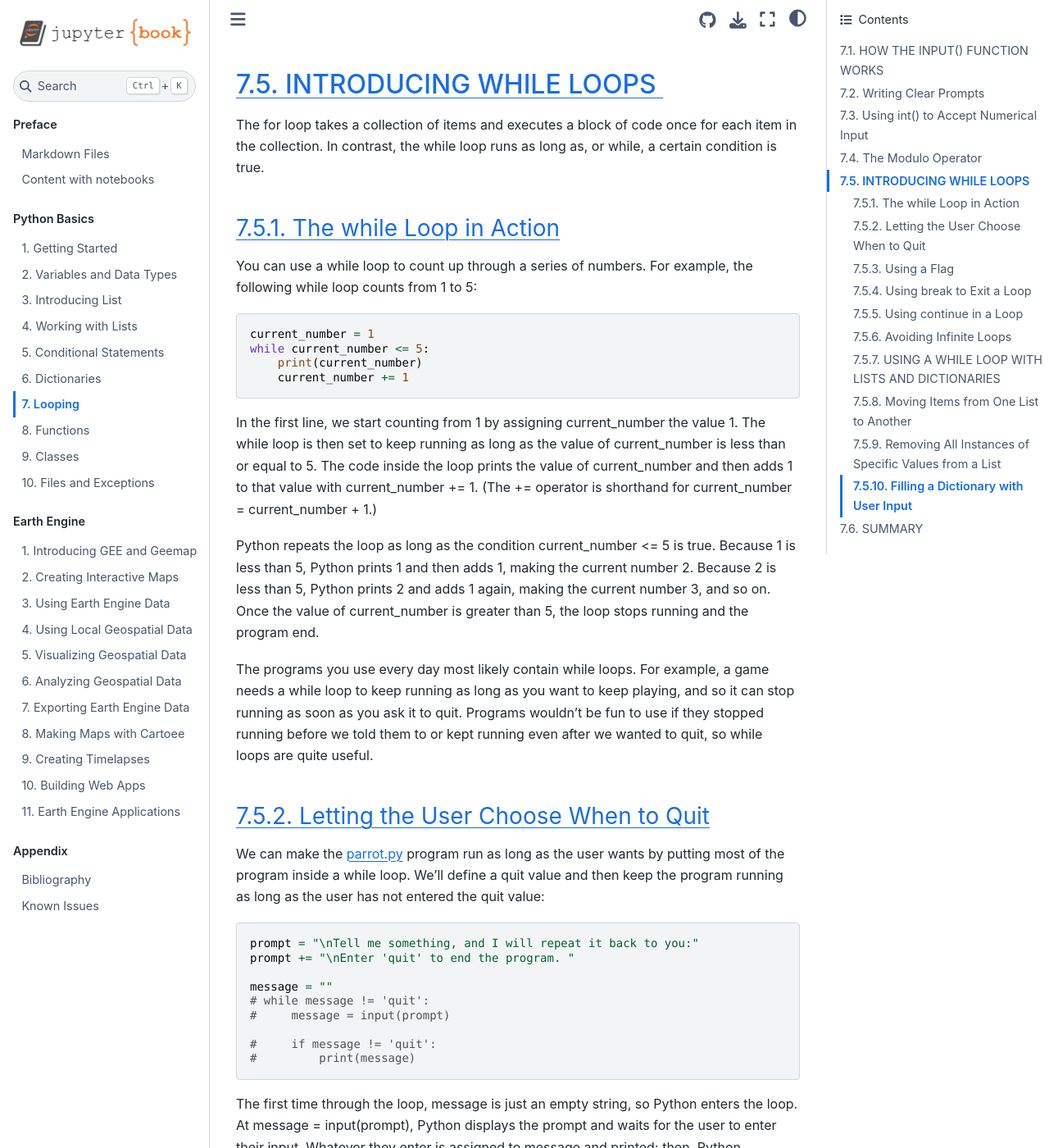
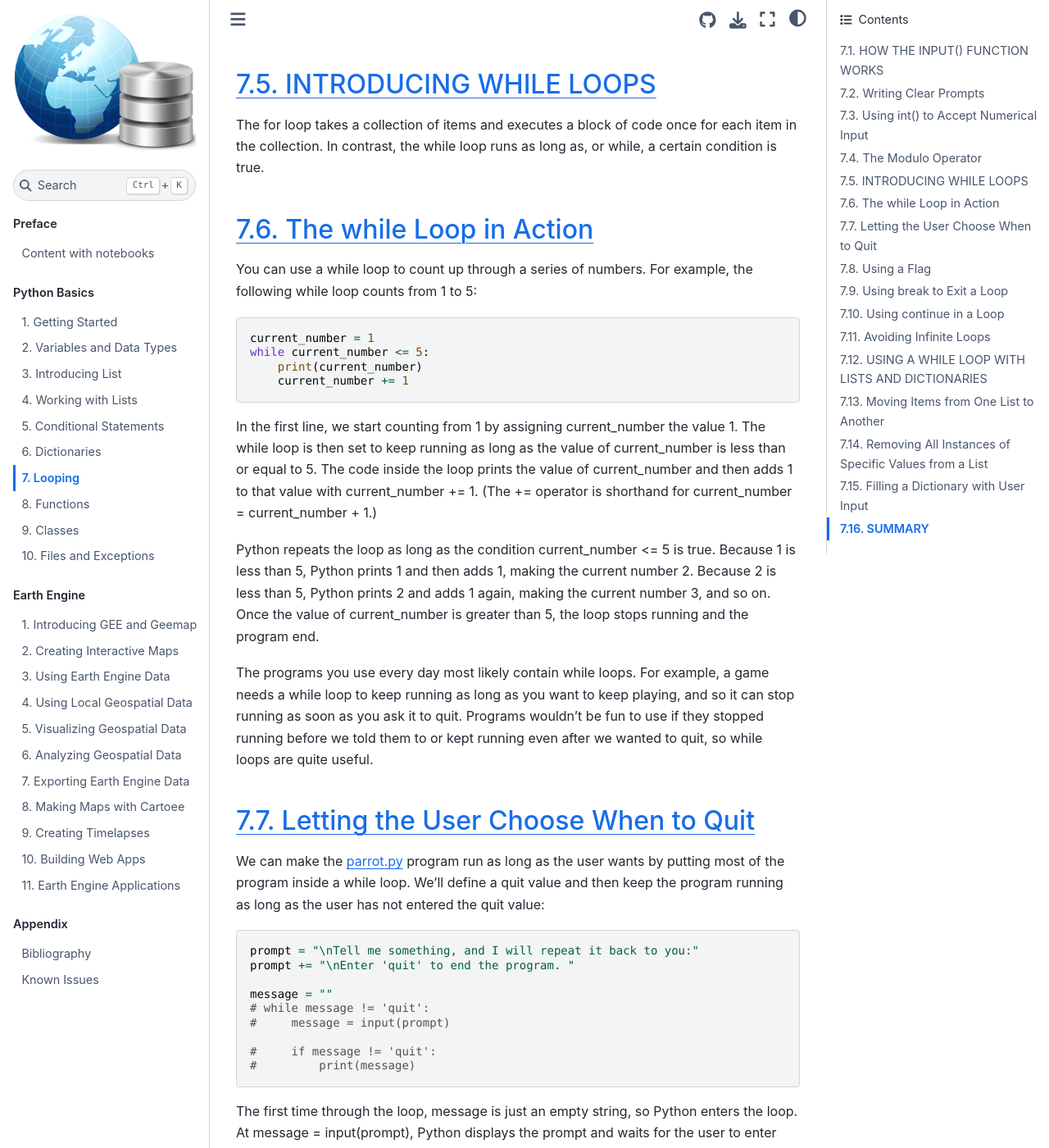
Before and after one commit to giswqs/geog-414-fall2022, a Jupyter Book: the page built from book/python/07_user_input_while_loops.md, in a window 1280 px wide and 1400 px high, scrolled down 3978 px. Shown: the whole window at 82% size. Built offline with Jupyter Book 1.0.4 settings and Sphinx 7.4.7 and the Sphinx Book theme 1.1.4, drawn with Linux system fonts in a browser that asks for light colours; pages that are not in the unit, such as notebooks, are missing from menus; some of the changed text lies outside the part shown.

Commit message:
Updated TOC

````diff
--- a/_config.yml
+++ b/_config.yml
@@ -73,4 +73,4 @@
 
 # Add a bibtex file so that we can create citations
 bibtex_bibfiles:
-  - book/references.bib
+  - book/gee/references.bib
--- a/_toc.yml
+++ b/_toc.yml
@@ -7,9 +7,7 @@
 parts:
   - caption: Preface
     chapters:
-      - file: book/preface/markdown
       - file: book/preface/notebooks
-      - file: book/preface/bibliography
   - caption: Python Basics
     numbered: true
     maxdepth: 2
--- a/book/python/07_user_input_while_loops.md
+++ b/book/python/07_user_input_while_loops.md
@@ -37,7 +37,7 @@
 - [USING A WHILE LOOP WITH LISTS AND DICTIONARIES](#using-while-loops)
 - [SUMMARY](#summary)
 
-### HOW THE INPUT() FUNCTION WORKS <a class='anchor' id='how-the-input-function-works'> </a>
+## HOW THE INPUT() FUNCTION WORKS
 
 The input() function pauses your program and waits for the user to enter some text. Once Python receives the user’s input, it assigns that input to a variable to make it convenient for you to work with.
 
@@ -52,7 +52,7 @@
 
 The input() function takes one argument: the prompt, or instructions, that we want to display to the user so they know what to do. In this example, when Python runs the first line, the user sees the prompt Tell me something, and I will repeat it back to you: . The program waits while the user enters their response and continues after the user presses ENTER. The response is assigned to the variable message, then print(message) displays the input back to the user:
 
-### Writing Clear Prompts
+## Writing Clear Prompts
 
 Each time you use the input() function, you should include a clear, easy-to-follow prompt that tells the user exactly what kind of information you’re looking for. Any statement that tells the user what to enter should work. For example:
 
@@ -75,7 +75,7 @@
 
 The prompt now spans two lines, again with space after the question mark for clarity:
 
-### Using int() to Accept Numerical Input
+## Using int() to Accept Numerical Input
 
 When you use the input() function, Python interprets everything the user enters as a string. Consider the following interpreter session, which asks for the user’s age:
 
@@ -104,7 +104,7 @@
 #     print("\nYou'll be able to ride when you're a little older.")
 ```
 
-### The Modulo Operator
+## The Modulo Operator
 
 A useful tool for working with numerical information is the modulo operator (%), which divides one number by another number and returns the remainder:
 
@@ -138,11 +138,11 @@
 #     print(f"\nThe number {number} is odd.")
 ```
 
-## INTRODUCING WHILE LOOPS <a class='anchor' id='introducing-while-loops'> </a>
+## INTRODUCING WHILE LOOPS
 
 The for loop takes a collection of items and executes a block of code once for each item in the collection. In contrast, the while loop runs as long as, or while, a certain condition is true.
 
-### The while Loop in Action
+## The while Loop in Action
 
 You can use a while loop to count up through a series of numbers. For example, the following while loop counts from 1 to 5:
 
@@ -159,7 +159,7 @@
 
 The programs you use every day most likely contain while loops. For example, a game needs a while loop to keep running as long as you want to keep playing, and so it can stop running as soon as you ask it to quit. Programs wouldn’t be fun to use if they stopped running before we told them to or kept running even after we wanted to quit, so while loops are quite useful.
 
-### Letting the User Choose When to Quit
+## Letting the User Choose When to Quit
 
 We can make the parrot.py program run as long as the user wants by putting most of the program inside a while loop. We’ll define a quit value and then keep the program running as long as the user has not entered the quit value:
 
@@ -177,7 +177,7 @@
 
 The first time through the loop, message is just an empty string, so Python enters the loop. At message = input(prompt), Python displays the prompt and waits for the user to enter their input. Whatever they enter is assigned to message and printed; then, Python reevaluates the condition in the while statement. As long as the user has not entered the word 'quit', the prompt is displayed again and Python waits for more input. When the user finally enters 'quit', Python stops executing the while loop and the program end.
 
-### Using a Flag
+## Using a Flag
 
 In the previous example, we had the program perform certain tasks while a given condition was true. But what about more complicated programs in which many different events could cause the program to stop running?
 
@@ -199,7 +199,7 @@
 #         print(message)
 ```
 
-### Using break to Exit a Loop
+## Using break to Exit a Loop
 
 To exit a while loop immediately without running any remaining code in the loop, regardless of the results of any conditional test, use the break statement. The break statement directs the flow of your program; you can use it to control which lines of code are executed and which aren’t, so the program only executes code that you want it to, when you want it to.
 
@@ -220,7 +220,7 @@
 
 A loop that starts with while True will run forever unless it reaches a break statement. The loop in this program continues asking the user to enter the names of cities they’ve been to until they enter 'quit'. When they enter 'quit', the break statement runs, causing Python to exit the loop.
 
-### Using continue in a Loop
+## Using continue in a Loop
 
 Rather than breaking out of a loop entirely without executing the rest of its code, you can use the continue statement to return to the beginning of the loop based on the result of a conditional test. For example, consider a loop that counts from 1 to 10 but prints only the odd numbers in that range:
 
@@ -234,7 +234,7 @@
     print(current_number)
 ```
 
-### Avoiding Infinite Loops
+## Avoiding Infinite Loops
 
 Every while loop needs a way to stop running so it won’t continue to run forever. For example, this counting loop should count from 1 to 5:
 
@@ -258,13 +258,13 @@
 
 To avoid writing infinite loops, test every while loop and make sure the loop stops when you expect it to. If you want your program to end when the user enters a certain input value, run the program and enter that value. If the program doesn’t end, scrutinize the way your program handles the value that should cause the loop to exit. Make sure at least one part of the program can make the loop’s condition False or cause it to reach a break statement.
 
-### USING A WHILE LOOP WITH LISTS AND DICTIONARIES <a class='anchor' id='using-while-loops'> </a>
+## USING A WHILE LOOP WITH LISTS AND DICTIONARIES <a class='anchor' id='using-while-loops'> </a>
 
 So far, we’ve worked with only one piece of user information at a time. We received the user’s input and then printed the input or a response to it. The next time through the while loop, we’d receive another input value and respond to that. But to keep track of many users and pieces of information, we’ll need to use lists and dictionaries with our while loops.
 
 A for loop is effective for looping through a list, but you shouldn’t modify a list inside a for loop because Python will have trouble keeping track of the items in the list. To modify a list as you work through it, use a while loop. Using while loops with lists and dictionaries allows you to collect, store, and organize lots of input to examine and report on later.
 
-### Moving Items from One List to Another
+## Moving Items from One List to Another
 
 Consider a list of newly registered but unverified users of a website. After we verify these users, how can we move them to a separate list of confirmed users? One way would be to use a while loop to pull users from the list of unconfirmed users as we verify them and then add them to a separate list of confirmed users. Here’s what that code might look like:
 
@@ -288,7 +288,7 @@
     print(confirmed_user.title())
 ```
 
-### Removing All Instances of Specific Values from a List
+## Removing All Instances of Specific Values from a List
 
 In Chapter 3 we used remove() to remove a specific value from a list. The remove() function worked because the value we were interested in appeared only once in the list. But what if you want to remove all instances of a value from a list?
 
@@ -304,7 +304,7 @@
 print(pets)
 ```
 
-### Filling a Dictionary with User Input
+## Filling a Dictionary with User Input
 
 You can prompt for as much input as you need in each pass through a while loop. Let’s make a polling program in which each pass through the loop prompts for the participant’s name and response. We’ll store the data we gather in a dictionary, because we want to connect each response with a particular user:
 
@@ -333,6 +333,6 @@
 #     print(f"{name} would like to climb {response}.")
 ```
 
-## SUMMARY <a class='anchor' id='summary'> </a>
+## SUMMARY
 
 In this chapter you learned how to use input() to allow users to provide their own information in your programs. You learned to work with both text and numerical input and how to use while loops to make your programs run as long as your users want them to. You saw several ways to control the flow of a while loop by setting an active flag, using the break statement, and using the continue statement. You learned how to use a while loop to move items from one list to another and how to remove all instances of a value from a list. You also learned how while loops can be used with dictionaries.
````
Also changed, not shown: book/.jupytext.toml (deleted, +0 -9 lines), book/gee/images/ch01_gee_signup.jpg (added), logo.png.
